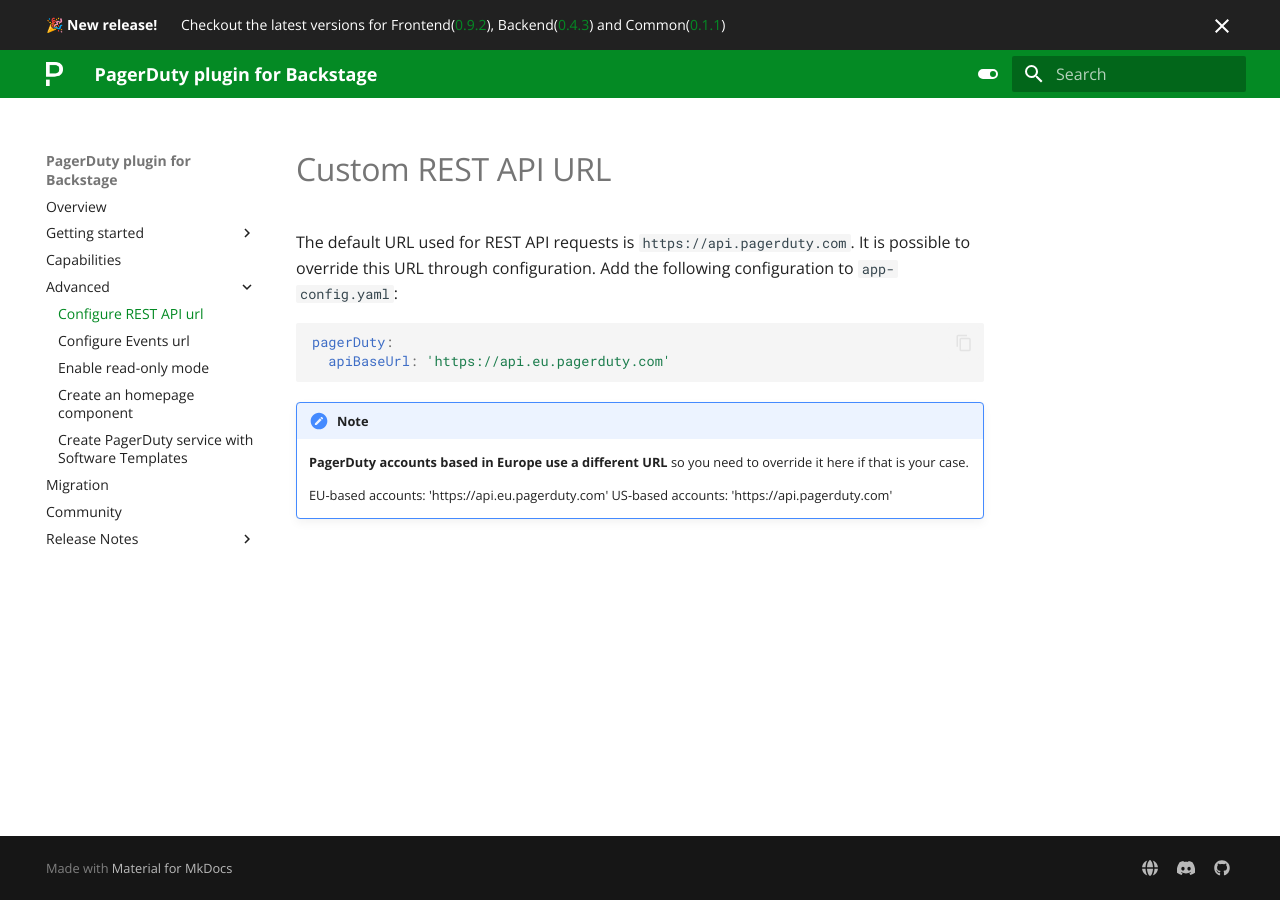
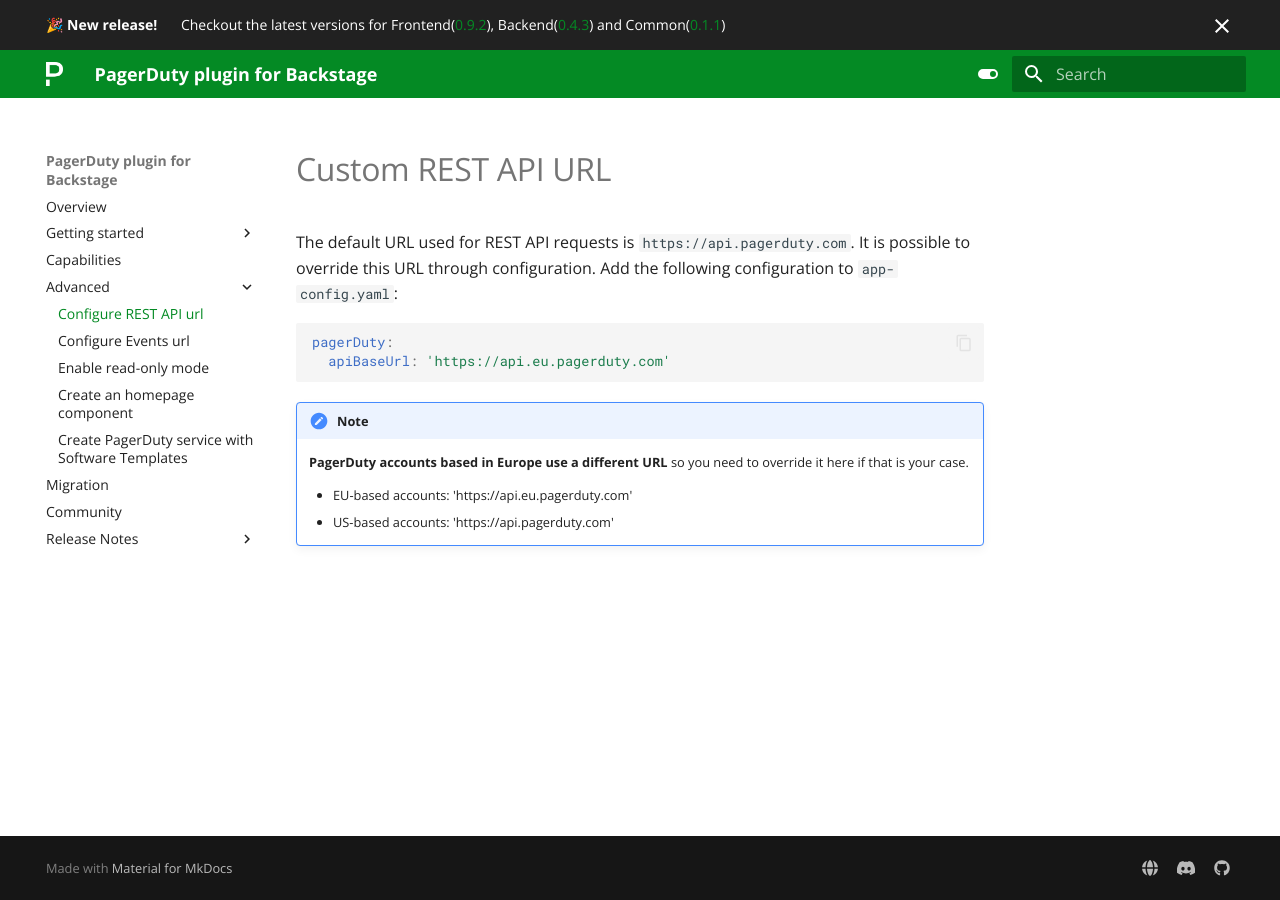
Before and after one commit to PagerDuty/backstage-plugin-docs, an MkDocs documentation site: the page built from docs/advanced/configure-api-url.md, in a window 1280 px wide. Built offline with MkDocs 1.6.1 and Material for MkDocs 9.7.7, drawn with Linux system fonts in a browser that asks for light colours.

Commit message:
fixed styles in docs
Signed-off-by: Tiago Barbosa <tbarbos@hotmail.com>

```diff
--- a/docs/advanced/configure-api-url.md
+++ b/docs/advanced/configure-api-url.md
@@ -10,5 +10,5 @@
 !!! note
     **PagerDuty accounts based in Europe use a different URL** so you need to override it here if that is your case.
 
-    EU-based accounts: 'https://api.eu.pagerduty.com'
-    US-based accounts: 'https://api.pagerduty.com'
+    - EU-based accounts: 'https://api.eu.pagerduty.com'
+    - US-based accounts: 'https://api.pagerduty.com'
```
